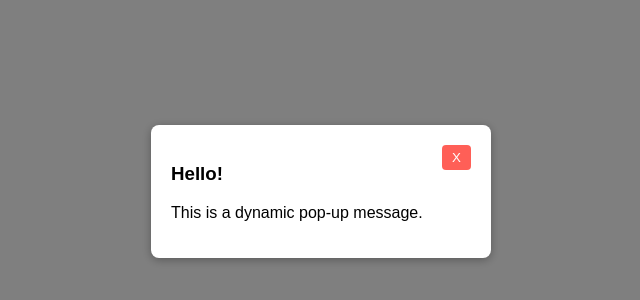
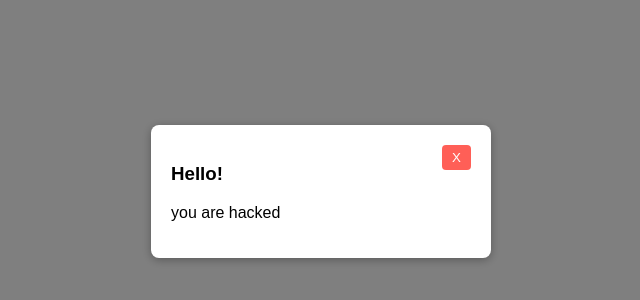
Before and after one commit to 9791669776/rathi, a plain HTML site: page index.html in a window 1280 px wide. Shown: the part 442-742 px from the top of the page, without its empty margins (319-959 px from the left). Drawn offline with Linux system fonts and the light colour scheme.

Commit message:
Update index.html

```diff
--- a/index.html
+++ b/index.html
@@ -57,7 +57,7 @@
     <div class="popup-content">
       <button class="close-btn" onclick="closePopup()">X</button>
       <h3>Hello!</h3>
-      <p>This is a dynamic pop-up message.</p>
+      <p> you are hacked</p>
     </div>
   </div>
 
```
